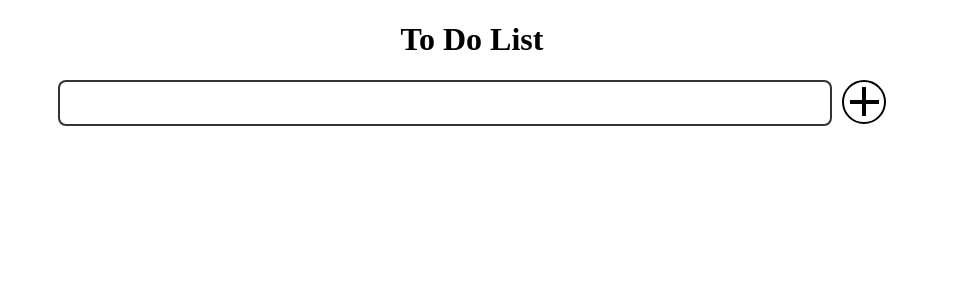
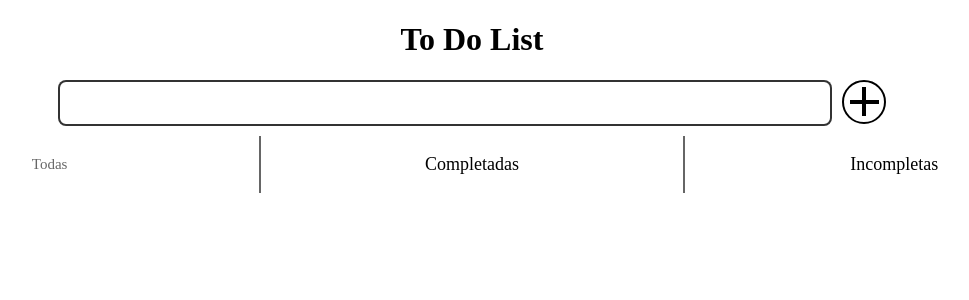
Before and after one commit to RaymundoSantorski/todolist, a React (Create React App) app: page / in a window 1280 px wide. Shown: the top 300 px of the page, without its empty margins (168-1137 px from the left). Built offline with nearby package versions, Linux system fonts and the light colour scheme.

Commit message:
(upload, update) se agregó el componente Filter para renderizar un filtro sencillo, se le agregaron estilos y funcionalidad para saber que valor tiene el filtro, se agregó el archivo useToDo para agregar un hook, pero el archico aun está vacío

```diff
--- a/src/App.css
+++ b/src/App.css
@@ -138,3 +138,35 @@
     font-size: 18px;
     margin: 10px 0px 10px 10px;
 }
+
+.filter{
+    display: grid;
+    grid-template-columns: 1fr 1fr 1fr;
+    margin-top: 10px;
+}
+
+.filterItem{
+    display: flex;
+    justify-content: center;
+    align-items: center;
+    font-size: 18px;
+}
+
+.filterItem:hover{
+    font-size: 15px;
+    color: rgba(0, 0, 0, 0.6);
+    cursor: pointer;
+}
+
+.filterItem.active{
+    font-size: 15px;
+    color: rgba(0, 0, 0, 0.6);
+}
+
+.filterItem:first-child{
+    border-right: 2px solid rgba(0, 0, 0, 0.6);
+}
+
+.filterItem:last-child{
+    border-left: 2px solid rgba(0, 0, 0, 0.6);
+}
--- a/src/App.js
+++ b/src/App.js
@@ -5,16 +5,24 @@ import {
 import { useForm } from './useForm';
 import './App.css'
 import { Todo } from './Todo';
+import { Filter } from './Filter';
 
 export const App = () => {
+
+  /** Filter handler */
+  const [filter, setFilter] = useState('all');
+
+  /* Form handler */
 
   const {values, handleInputChange, restartForm} = useForm({
     todo: ''
   }); // se inicializa el input para añadir tarea
+
   const { todo } = values; // se obtiene el valor del input 'todo'
 
+  /** Todo handler */
+
   const [todos, setTodos] = useState([]); // estado para mantener las tareas
-
 
   const addToDo = () => {
     if(todo.replace(/ /g, '').length > 0){
@@ -77,6 +85,7 @@ export const App = () => {
           <div className='lineDown'></div>
         </div>
       </form>
+      <Filter  filter={filter} setFilter={setFilter} />
       <div className='todos' >
           {
             todos.map((tarea, i) => {
--- /dev/null
+++ b/src/Filter.js
@@ -0,0 +1,24 @@
+export const Filter = ({ filter, setFilter }) => {
+    return (
+        <div className='filter'>
+            <div
+                className={`filterItem ${filter === 'all' && 'active'}`}
+                onClick={() => { setFilter('all') }}
+            >
+                <p>Todas</p>
+            </div>
+            <div
+                className={`filterItem ${filter === 'complete' && 'active'}`}
+                onClick={() => { setFilter('complete') }}
+            >
+                <p>Completadas</p>
+            </div>
+            <div
+                className={`filterItem ${filter === 'uncomplete' && 'active'}`}
+                onClick={() => { setFilter('uncomplete') }}
+            >
+                <p>Incompletas</p>
+            </div>
+        </div>
+    )
+}
```
Also changed, not shown: src/useToDo.js (added).
